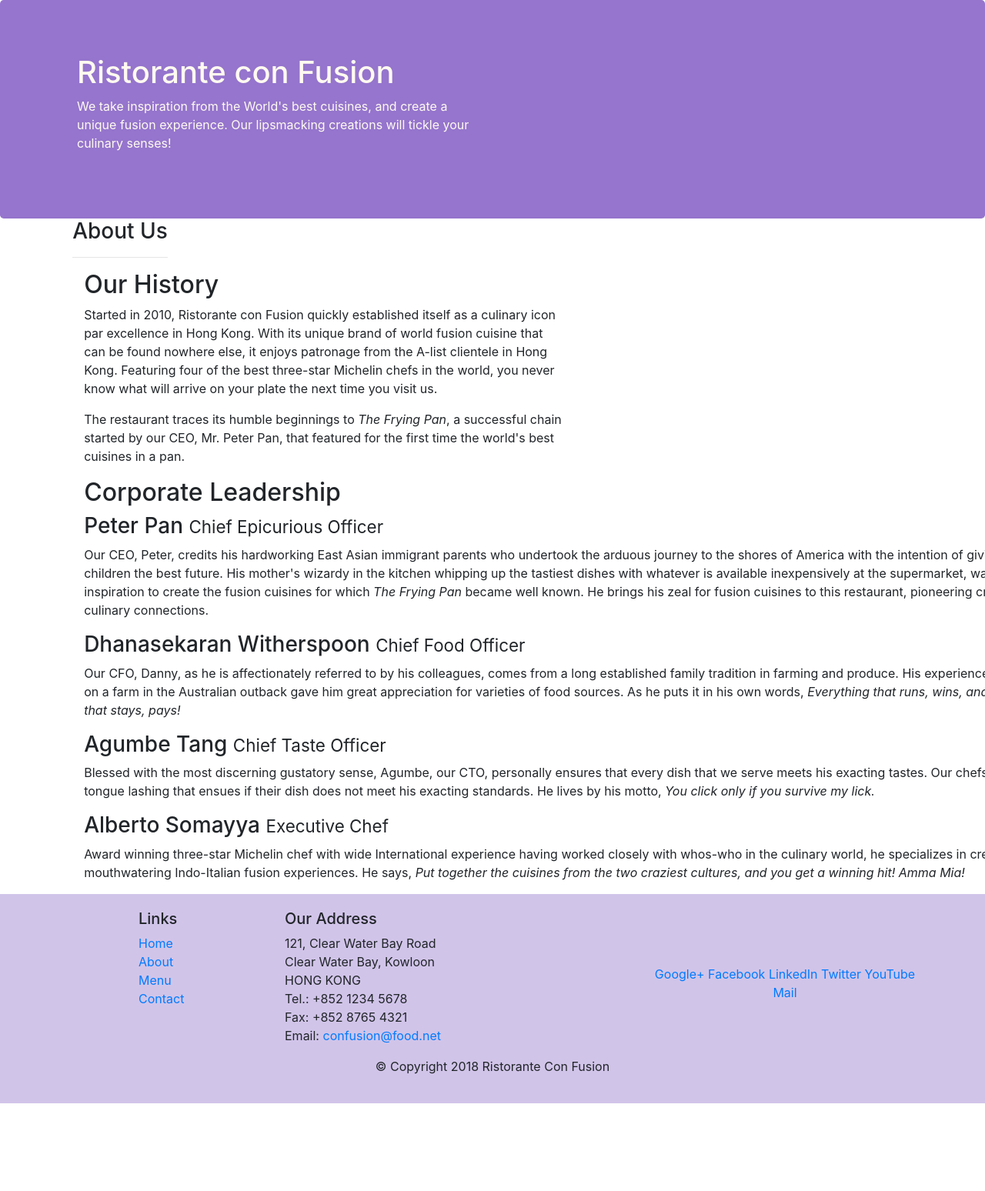
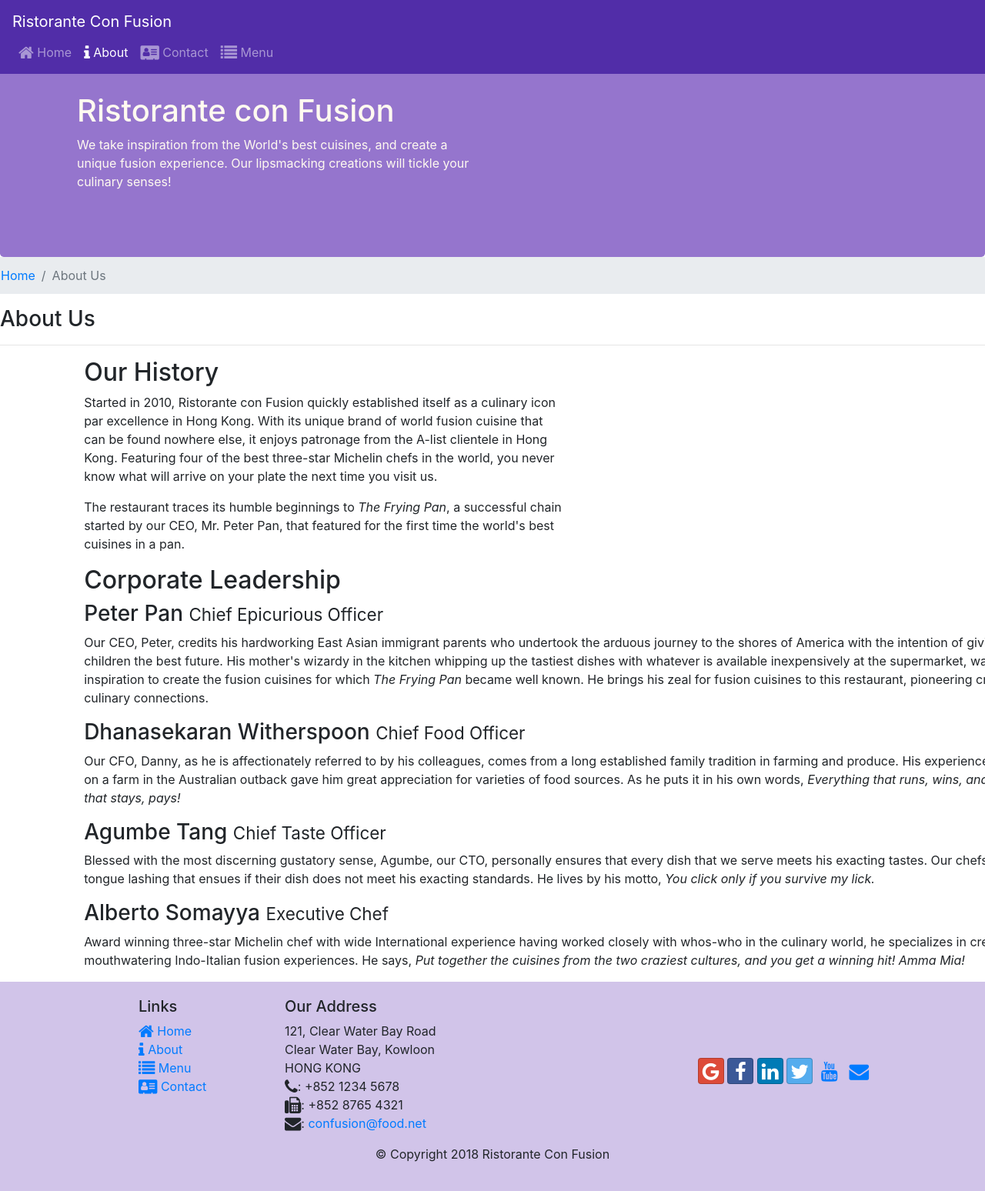
Before and after one commit to NithinShabadhu/Restaurant-website, a website: page aboutus.html in a window 1280 px wide. Shown: the top 1548 px of the page at 77% size. Before the commit the page ends 1434 px from the top, so only its background shows below. Drawn offline with nearby package versions, Linux system fonts and the light colour scheme.

Commit message:
icon fonts

```diff
--- a/aboutus.html
+++ b/aboutus.html
@@ -9,12 +9,32 @@
 
     <!-- Bootstrap CSS -->
     <link rel="stylesheet" href="node_modules/bootstrap/dist/css/bootstrap.min.css">
+    <link rel="stylesheet" href="node_modules/font-awesome/css/font-awesome.min.css">
+    <link rel="stylesheet" href="node_modules/bootstrap-social/bootstrap-social.css">
     <link rel="stylesheet" href="css/styles.css">
     <title>Ristorante Con Fusion: About Us</title>
 
 </head>
 
 <body>
+    <nav class="navbar navbar-dark navbar-expand-sm fixed-top">
+        <div class="conatiner">
+            <button class="navbar-toggler" type="button" data-toggle="collapse" data-target="#Navbar">
+                <span class="navbar-toggler-icon"></span>
+
+            </button>
+            <a class="navbar-brand mr-auto" href="./index.html">Ristorante Con Fusion</a>
+            <div class="collapse navbar-collapse" id="Navbar">
+                <ul class="navbar-nav mr-auto">
+                <li class="nav-item"><a class="nav-link" href="./index.html"><span class="fa fa-home fa-lg"></span> Home</a></li>
+                <li class="nav-item active"><a class="nav-link" href="#"><span class="fa fa-info fa-lg"></span> About</a></li>
+                <li class="nav-item"><a class="nav-link" href="#"><span class="fa fa-address-card fa-lg"></span> Contact</a></li>
+                <li class="nav-item"><a class="nav-link" href="#"><span class="fa fa-list fa-lg"></span> Menu</a></li>
+            </ul>
+            </div>
+
+        </div>
+    </nav>
 
     <header class="jumbotron">
         <div class="container">
@@ -31,7 +51,11 @@
 
     <div class="conatiner">
         <div class="row">
-            <div class="offset-1">
+            <ol class="col-12 breadcrumb">
+                <li class="breadcrumb-item"><a href="./index.html">Home</a></li>
+                <li class="breadcrumb-item active">About Us</li>
+            </ol>
+            <div class="col-12">
                <h3>About Us</h3>
                <hr>
             </div>
@@ -75,10 +99,10 @@
                 <div class="col-4 offset-1 col-sm-2">
                     <h5>Links</h5>
                     <ul class="list-unstyled">
-                        <li><a href="#">Home</a></li>
-                        <li><a href="#">About</a></li>
-                        <li><a href="#">Menu</a></li>
-                        <li><a href="#">Contact</a></li>
+                        <li><a href="./index.html"><span class="fa fa-home fa-lg"></span> Home</a></li>
+                        <li><a href="#"><span class="fa fa-info fa-lg"></span> About</a></li>
+                        <li><a href="#"><span class="fa fa-list fa-lg"></span> Menu</a></li>
+                        <li><a href="#"><span class="fa fa-address-card fa-lg"></span> Contact</a></li>
                     </ul>
                 </div>
                 <div class="col-7 col-sm-5">
@@ -87,19 +111,19 @@
 		              121, Clear Water Bay Road<br>
 		              Clear Water Bay, Kowloon<br>
 		              HONG KONG<br>
-		              Tel.: +852 1234 5678<br>
-		              Fax: +852 8765 4321<br>
-		              Email: <a href="mailto:confusion@food.net">confusion@food.net</a>
+		              <i class="fa fa-phone fa-lg"></i>: +852 1234 5678<br>
+		              <i class="fa fa-fax fa-lg"></i>: +852 8765 4321<br>
+		              <i class="fa fa-envelope fa-lg"></i>: <a href="mailto:confusion@food.net">confusion@food.net</a>
 		           </address>
                 </div>
                 <div class="col-12 col-sm-4 align-self-center">
                     <div class="text-center">
-                        <a href="http://google.com/+">Google+</a>
-                        <a href="http://www.facebook.com/profile.php?id=">Facebook</a>
-                        <a href="http://www.linkedin.com/in/">LinkedIn</a>
-                        <a href="http://twitter.com/">Twitter</a>
-                        <a href="http://youtube.com/">YouTube</a>
-                        <a href="mailto:">Mail</a>
+                        <a class=" btn btn-social-icon btn-google" href="http://google.com/+"><i class="fa fa-google fa-lg"></i></a>
+                        <a class=" btn btn-social-icon btn-facebook" href="http://www.facebook.com/profile.php?id="><i class="fa fa-facebook fa-lg"></i></a>
+                        <a class=" btn btn-social-icon btn-linkedin" href="http://www.linkedin.com/in/"><i class="fa fa-linkedin fa-lg"></i></a>
+                        <a class=" btn btn-social-icon btn-twitter" href="http://twitter.com/"><i class="fa fa-twitter fa-lg"></i></a>
+                        <a class=" btn btn-social-icon btn-youtube" href="http://youtube.com/"><i class="fa fa-youtube fa-lg"></i></a>
+                        <a class=" btn btn-social-icon" href="mailto:"><i class="fa fa-envelope fa-lg"></i></a>
                     </div>
                 </div>
            </div>
--- a/css/styles.css
+++ b/css/styles.css
@@ -24,3 +24,10 @@
 	margin: 0px;
 	color: #0f0f0f;
 }
+body{
+	padding: 50px 0px 0px 0px;
+	z-index: 0;
+}
+.navbar-dark{
+	background-color: #512DA8;
+}
--- a/package.json
+++ b/package.json
@@ -15,6 +15,8 @@
   },
   "dependencies": {
     "bootstrap": "^4.0.0",
+    "bootstrap-social": "^5.1.1",
+    "font-awesome": "^4.7.0",
     "jquery": "^3.3.1",
     "popper.js": "^1.12.9"
   }
```
Also changed, not shown: index.html (+32 -13 lines), 1 other file.
